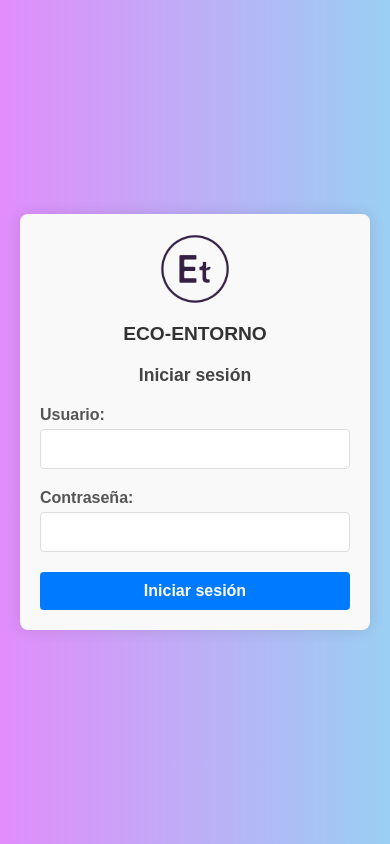
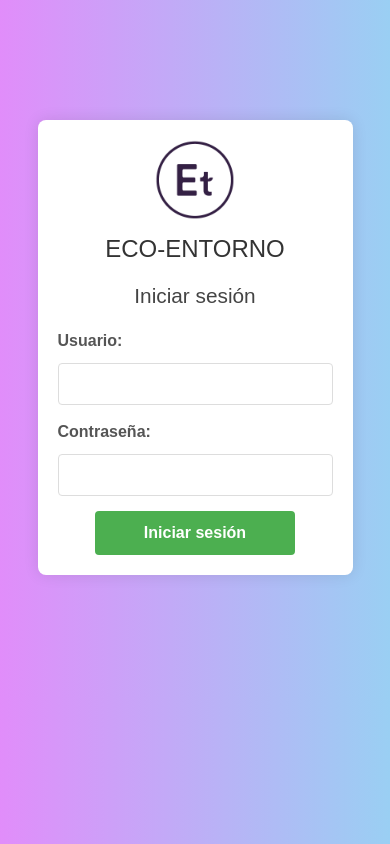
Before and after one commit to charlygitcod/FrontEnd_ecoentorno, a Vue app: page / in a window 390 px wide. Built offline with nearby package versions, Linux system fonts and the light colour scheme.

Commit message:
actualizacion de responsive

```diff
--- a/index.html
+++ b/index.html
@@ -3,10 +3,14 @@
   <head>
     <meta charset="UTF-8">
     <link rel="icon" href="/favicon.ico">
+    <link href="https://cdn.jsdelivr.net/npm/bootstrap@5.3.0/dist/css/bootstrap.min.css" rel="stylesheet"/>
+
     <meta name="viewport" content="width=device-width, initial-scale=1.0">
     <title>Vite App</title>
+    <!-- En tu public/index.html -->
   </head>
   <body>
+
     <div id="app"></div>
     <script type="module" src="/src/main.js"></script>
   </body>
--- a/src/assets/main.css
+++ b/src/assets/main.css
@@ -1,3 +1,9 @@
 body{
     background: linear-gradient(to right, #e18dfa,#9acff3);
 }
+body, html {
+    margin: 0;
+    padding: 0;
+    overflow-x: hidden; /* Previene el desbordamiento horizontal */
+    width: 100%;
+  }
--- a/src/components/AdminModulo.vue
+++ b/src/components/AdminModulo.vue
@@ -1,8 +1,8 @@
 <template>
-  <div class="admin-container">
+  <div id="contprincipal" class="admin-container">
     <h2>Administración</h2>
     <div class="menu">
-      <button @click="mostrarSeccion('usuarios')">Administrar Usuarios</button>
+      <button id="boton" @click="mostrarSeccion('usuarios')">Administrar Usuarios</button>
       <button @click="mostrarSeccion('credenciales')">Administrar Credenciales</button>
     </div>
     <div class="content">
@@ -42,12 +42,7 @@ onMounted(() => {
 </script>
 
 <style>
-.admin-container {
-  display: flex;
-  flex-direction: column;
-  align-items: center;
-  padding: 20px;
-}
+
 
 h2 {
   text-align: center;
@@ -75,9 +70,15 @@ h2 {
 
 .content {
   width: 100%;
-  max-width: 1200px;
   display: flex;
   flex-direction: column;
   align-items: center;
 }
+
+@media screen and (max-width:600px) {
+  #boton{
+    margin: 10px;
+  }
+
+}
 </style>
--- a/src/components/AdministrarCredenciales.vue
+++ b/src/components/AdministrarCredenciales.vue
@@ -27,7 +27,7 @@
       </div>
 
       <!-- Formulario para agregar/editar credenciales -->
-      <div class="form-wrapper">
+      <div id="agregarcredencial" class="form-wrapper">
         <h1>{{ editModeCredencial ? 'Editar Credencial' : 'Agregar Credencial' }}</h1>
         <form @submit.prevent="guardarCredencial">
           <div class="form-group">
@@ -171,14 +171,20 @@ const resetCredencial = () => {
 // Obtener la lista de credenciales al montar el componente
 onMounted(obtenerCredenciales);
 </script>
+
 <style scoped>
+
 .table-container {
   width: 100%;
   margin-top: 20px;
 }
+h3{
+
+  text-align: center;
+}
 
 table {
-  width: 100%;
+  width: 95%;
   background-color: antiquewhite;
   border-collapse: collapse;
 }
@@ -216,9 +222,7 @@ th {
   border-radius: 5px;
 }
 
-.form-wrapper {
-  margin-top: 20px;
-}
+
 
 .form-group {
   margin-bottom: 15px;
@@ -254,4 +258,21 @@ th {
 .form-error, .form-success {
   color: red;
 }
+#agregarcredencial{
+  max-width: 60%;
+
+
+  }
+
+@media screen   and (max-width:500px) {
+
+  #agregarcredencial{
+    width: 90%;
+    margin-left: auto;
+    margin-right: auto;
+
+
+  }
+
+}
 </style>
--- a/src/components/AdministrarUsuarios.vue
+++ b/src/components/AdministrarUsuarios.vue
@@ -8,8 +8,8 @@
     />
   </div>
 
-  <div class="form-container">
-    <div class="table-container">
+  <div id="contabla" class="form-container">
+    <div id="tabla" class="table-container">
       <h2>Lista de Usuarios</h2>
       <table>
         <thead>
@@ -54,7 +54,7 @@
       </table>
     </div>
 
-    <div class="form-wrapper">
+    <div id="tablausuarios" class="form-wrapper">
       <h1>{{ editModeUsuario ? 'Editar Usuario' : 'Agregar Usuario' }}</h1>
       <form @submit.prevent="guardarUsuario">
         <div class="form-group">
@@ -287,32 +287,54 @@ onMounted(() => {
 });
 </script>
 
-<style scoped>
+<style>
+* {
+  margin: 0;
+  padding: 0;
+  box-sizing: border-box;
+}
+
+body {
+  margin: 0;
+  padding: 0;
+  top: 0;
+  left: 0;
+  right: 0;
+
+}
+
+/* Estilos para el contenedor de búsqueda */
 .search-container {
   display: flex;
   align-items: center;
   justify-content: center;
   gap: 10px;
   margin: 20px 0;
-  margin-top: 50px;
-  margin-bottom: -30px;
+  background-color: #4CAF50;
+
 }
 
+
+
+/* Estilos para el input de búsqueda */
 .search-input {
   height: 30px;
   padding: 5px;
   font-size: 16px;
-  width: 400px;
+  width: 100%; /* Cambié el ancho para ser flexible */
+  max-width: 400px; /* Límite máximo de ancho */
   border: 2px solid #ccc;
   border-radius: 5px;
   outline: none;
   transition: border-color 0.3s ease;
 }
 
+/* Estilo para el enfoque del input de búsqueda */
 .search-input:focus {
   border-color: #5c8df8;
 }
 
+/* Estilo para el botón de búsqueda */
 .search-btn {
   padding: 10px 20px;
   font-size: 16px;
@@ -324,40 +346,47 @@ onMounted(() => {
   transition: background-color 0.3s ease;
 }
 
+/* Efecto hover para el botón de búsqueda */
 .search-btn:hover {
   background-color: #4a7df2;
 }
 
-
+/* Estilo para el contenedor de la tabla */
 .table-container {
   max-width: 100%;
-  margin-top: 800px;
+  margin-top: 20px; /* Ajusté el margen superior */
   margin-bottom: 50px;
-
+  overflow-x: auto;
 
 }
 
+/* Estilos de la tabla */
 table {
-  width: 100%;
-  background-color: antiquewhite;
+  max-width: 100%;
+  background-color: rgb(255, 255, 255);
   border-collapse: collapse;
+
 }
 
+/* Estilo para las celdas de la tabla */
 th, td {
   border: 1px solid #ddd;
   padding: 8px;
   text-align: left;
 }
 
+/* Estilo para los encabezados de la tabla */
 th {
   background-color: #f2f2f2;
 }
 
+/* Contenedor de las acciones (editar/eliminar) */
 .actions-container {
   display: flex;
   gap: 10px;
 }
 
+/* Estilo para el botón de editar */
 .edit-btn {
   background-color: #4CAF50;
   color: white;
@@ -367,6 +396,7 @@ th {
   border-radius: 5px;
 }
 
+/* Estilo para el botón de eliminar */
 .delete-btn {
   background-color: #f44336;
   color: white;
@@ -376,20 +406,33 @@ th {
   border-radius: 5px;
 }
 
-.form-wrapper{
+/* Estilos generales para el formulario */
+.form-wrapper {
   width: 100%;
+  max-width: 50%;
+  margin: 100px;
+  padding: 50px; /* Añadí un poco de padding para que no quede pegado a los bordes */
+  box-sizing: border-box;
+  background-color: #e18dfa;
+  margin-left: auto;
+  margin-right: auto;
 }
 
 .form-container {
-  display: flex;
   flex-direction: column;
+
+
+
+
 }
 
+/* Estilo de los grupos de formulario */
 .form-group {
   text-align: left;
   margin-bottom: 15px;
 }
 
+/* Estilo de los inputs y selects en el formulario */
 .form-input, .form-select {
   width: 100%;
   padding: 8px;
@@ -398,11 +441,18 @@ th {
   border-radius: 4px;
 }
 
-.cont-btn{
+/* Contenedor para los botones en el formulario */
+.cont-btn {
+
   display: flex;
-  justify-content: space-around;
+  align-items: center;
+  justify-content: center;
+  text-align: center;
+  gap: 10px;
+  flex-wrap: wrap; /* Esto ayuda a que los botones se acomoden mejor en pantallas pequeñas */
 }
 
+/* Estilo de los botones del formulario */
 .form-submit-button, .form-toggle-button {
   background-color: #4CAF50;
   color: white;
@@ -410,17 +460,94 @@ th {
   padding: 10px;
   cursor: pointer;
   border-radius: 4px;
+  width: 100%;
+  max-width: 200px; /* Asegura que el botón no sea muy ancho en pantallas grandes */
+}
+
+/* Estilo para el botón para alternar entre agregar/editar */
+.form-toggle-button {
+  background-color: #f44336;
+  margin-left: 10px;
+}
+
+/* Estilos de error y éxito en el formulario */
+.form-error, .form-success {
+  color: red;
+}
+#contabla{
+  max-width: 100%;
+}
+
+#tabla{
+  max-width: 100%;
 }
 
 
 
-.form-toggle-button {
-  background-color: #f44336;
-  width: 100%;
-  margin-left: 10px;
+/* Media Query para pantallas pequeñas */
+@media (max-width: 500px) {
+  /* Cambia la dirección del contenedor de búsqueda a columna */
+  .search-container {
+    width: 100%;
+    flex-direction: column;
+    margin-left: auto;
+    margin-right: auto;
+  }
+
+  /* El input de búsqueda ocupará el 100% de su contenedor */
+  .search-input {
+    width: 100%;
+    max-width: 90%; /* Hace que el input ocupe más espacio en pantallas pequeñas */
+  }
+
+/* Contenedor de la tabla */
+.table-container {
+  max-width: 30%;
+  margin-left: auto;
+  margin-right: auto;
+  overflow-x: auto; /* Permite desplazamiento horizontal */
+  margin-top: 20px;
 }
 
-.form-error, .form-success {
-  color: red;
+/* Estilo para la tabla */
+table {
+  width: 100%;
+  border-collapse: collapse;
 }
+
+/* Estilo para las celdas de la tabla */
+th, td {
+  border: 1px solid #ddd;
+  padding: 8px;
+  text-align: left;
+}
+
+  /* Estilos para los botones */
+  .cont-btn {
+    max-width: 100%;
+    flex-direction: column;
+    gap: 15px; /* Acomoda los botones en pantallas pequeñas */
+  }
+
+  .form-submit-button, .form-toggle-button {
+    width: 100%; /* Los botones ocuparán todo el ancho disponible */
+  }
+
+  /* Ajustes a la forma */
+  .form-wrapper {
+    max-width: 100%;
+    margin-left: auto;
+    margin-right: auto;
+    padding: 20px; /* Reduce el padding en pantallas pequeñas */
+  }
+  /* Estilos de error y éxito en el formulario */
+  .form-success {
+    color: red;
+    max-width: 500px;
+  }
+
+
+
+}
+
 </style>
--- a/src/components/LoginRegistro.vue
+++ b/src/components/LoginRegistro.vue
@@ -1,6 +1,6 @@
 <template>
   <div class="form-container">
-    <div class="form-wrapper">
+    <div id="conraper" class="form-wrapper">
       <!-- Logo de la aplicación -->
       <img src="../components/icons/favicon-ecoentornos-1920w.png" alt="Logo de la App" class="logo" />
 
@@ -94,30 +94,37 @@ const loginUsuario = async () => {
 </script>
 
 <style>
+* {
+  margin: 0;
+  padding: 0;
+  box-sizing: border-box;
+}
+
 body {
   background: linear-gradient(to right, #e18dfa, #9acff3);
-  margin: 0;
-  padding: 0;
   font-family: Arial, sans-serif;
+  line-height: 1.5;
+  -webkit-font-smoothing: antialiased;
+  -moz-osx-font-smoothing: grayscale;
+
+  justify-content: center;
+  align-items: center;
 }
 
 .form-container {
-  display: flex;
+
+  width: 100%;
   justify-content: center;
+  padding: 20px;
   align-items: center;
-  min-height: 100vh;
-  padding: 20px;
-  box-sizing: border-box;
 }
 
-.form-wrapper {
-  background-color: #f9f9f9;
-  padding: 30px;
+#conraper{
+  text-align: center;
+  width: 25%;
+  background-color: #ffffff;
   border-radius: 8px;
   box-shadow: 0 0 15px rgba(0, 0, 0, 0.1);
-  text-align: center;
-  width: 100%;
-  max-width: 400px;
 }
 
 .logo {
@@ -153,7 +160,6 @@ h2 {
 .form-input {
   width: 100%;
   padding: 12px;
-  box-sizing: border-box;
   border: 1px solid #ddd;
   border-radius: 4px;
   font-size: 1rem;
@@ -194,45 +200,10 @@ h2 {
   font-size: 0.9rem;
 }
 
-/* Media Queries para diferentes tamaños de pantalla */
-@media (max-width: 768px) {
-  .form-wrapper {
-    padding: 25px;
-  }
+@media screen and (max-width: 600px) {
+  #conraper{
+    width: 90%;
 
-  .app-name {
-    font-size: 1.3rem;
-  }
-
-  h2 {
-    font-size: 1.1rem;
-  }
-}
-
-@media (max-width: 480px) {
-  .form-wrapper {
-    padding: 20px;
-    max-width: 90%;
-  }
-
-  .logo {
-    width: 70px;
-  }
-
-  .app-name {
-    font-size: 1.2rem;
-  }
-
-  .form-input, .form-submit-button {
-    padding: 10px;
-  }
-}
-
-@media (max-height: 600px) {
-  .form-container {
-    align-items: flex-start;
-    padding-top: 30px;
-    padding-bottom: 30px;
   }
 }
 </style>
--- a/src/components/PesosCoordinador.vue
+++ b/src/components/PesosCoordinador.vue
@@ -52,7 +52,7 @@
           </table>
         </div>
 
-        <div class="download-btn">
+        <div id="download-btn">
           <button @click="descargarExcel" class="form-submit-button">Descargar Excel</button>
         </div>
       </div>
@@ -190,8 +190,10 @@
     background-color: #f2f2f2;
   }
 
-  .download-btn {
+  #download-btn {
+    max-width: 100%;
     margin-top: 20px;
+    width: 100%;
   }
 
   .form-submit-button {
```
Also changed, not shown: src/components/Epp.vue (+35 -5 lines), src/components/Pesos.vue (+46 -4 lines).
